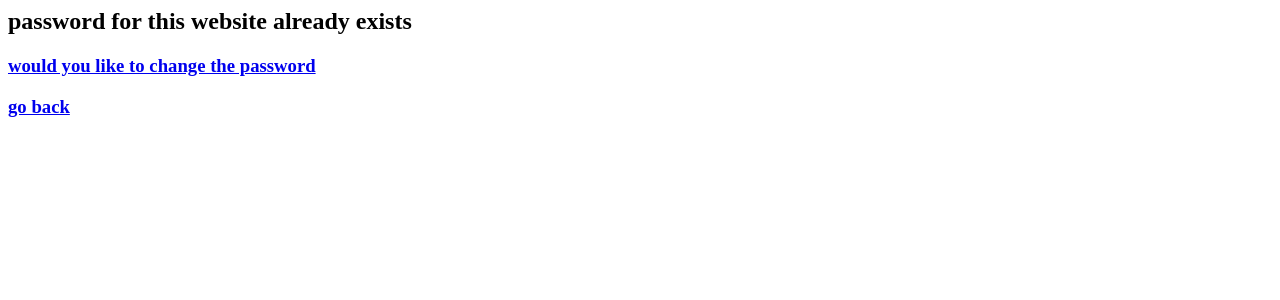
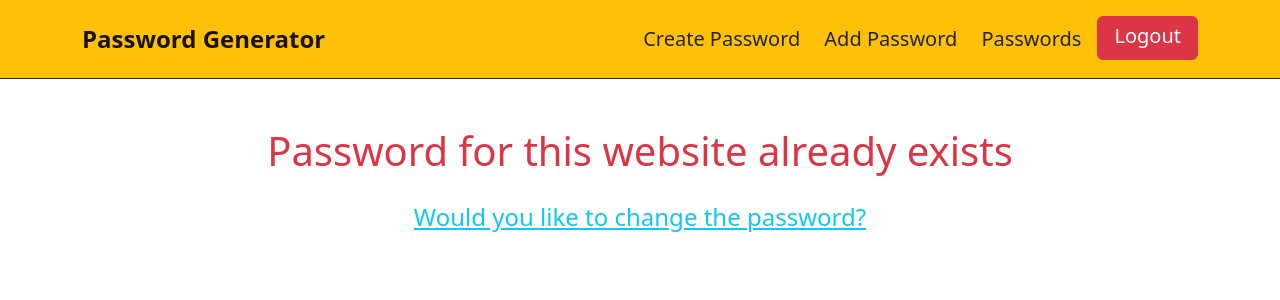
Before and after one commit to usmonbek-umarbekovich/masterpass, a Django app: template password_generator/templates/password_generator/duplicate_site.html in a window 1280 px wide. Shown: the top 300 px of the page. Run offline with Django 4.2, Linux system fonts and the light colour scheme; the template is opened without the code that fills it, so the values that code supplies are empty; some libraries are stand-ins or nearby versions.

Commit message:
styled error page

```diff
--- a/password_generator/templates/password_generator/duplicate_site.html
+++ b/password_generator/templates/password_generator/duplicate_site.html
@@ -1,5 +1,17 @@
-<div>
-    <h2>password for this website already exists</h2>
-    <a href="{% url 'edit' pk %}"><h3>would you like to change the password</h3></a>
-    <a href="{% url 'index' %}"><h3>go back</h3></a>
+{% extends 'password_generator/base.html' %}
+
+<!-- Duplicate site -->
+{% block app %}
+<div id="create_password" class="py-5 px-2">
+    <div class="container">
+        <div class="d-flex flex-column align-items-center col-md-9 mx-auto">
+            <h1 class="display-6 mb-4 text-danger">
+                Password for this website already exists
+            </h1>
+            <a href="{% url 'edit' pk %}" class="fs-4 link-info">
+                Would you like to change the password?
+            </a>
+        </div>
+    </div>
 </div>
+{% endblock app %}
```
